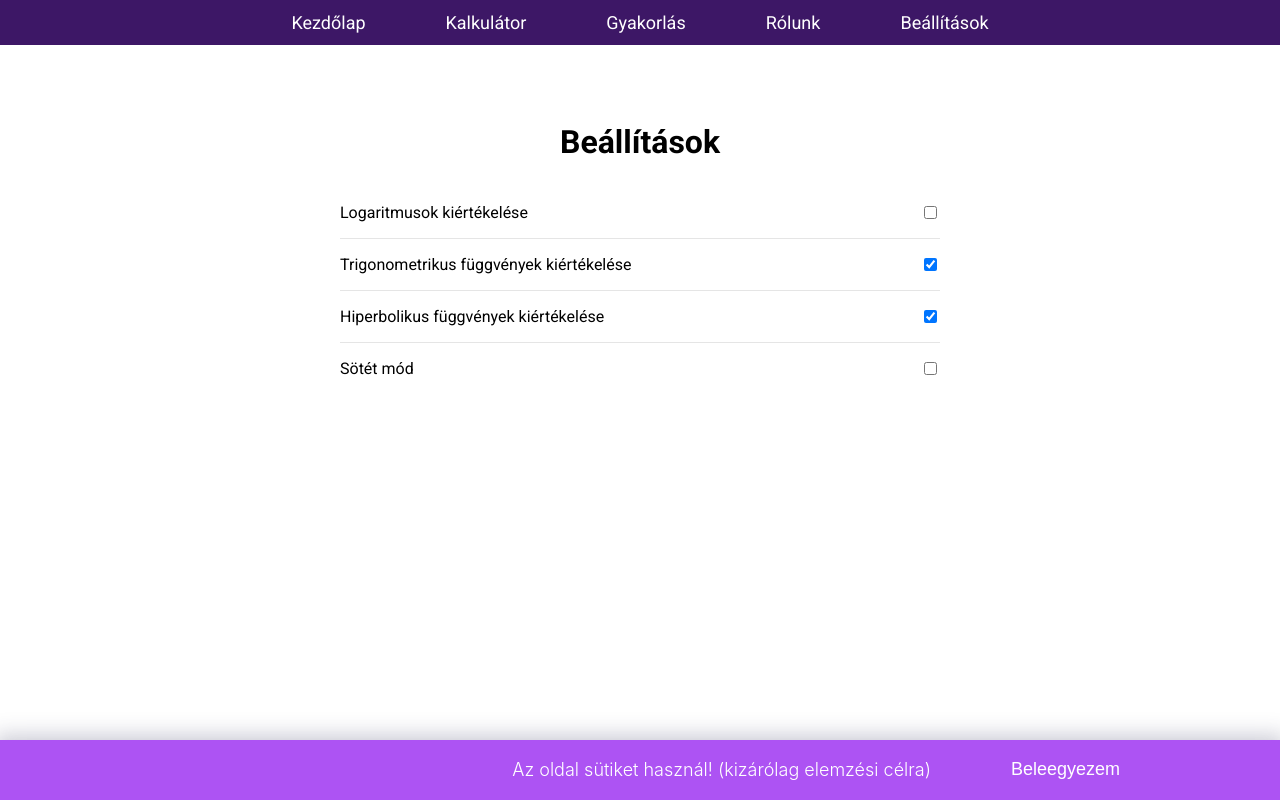
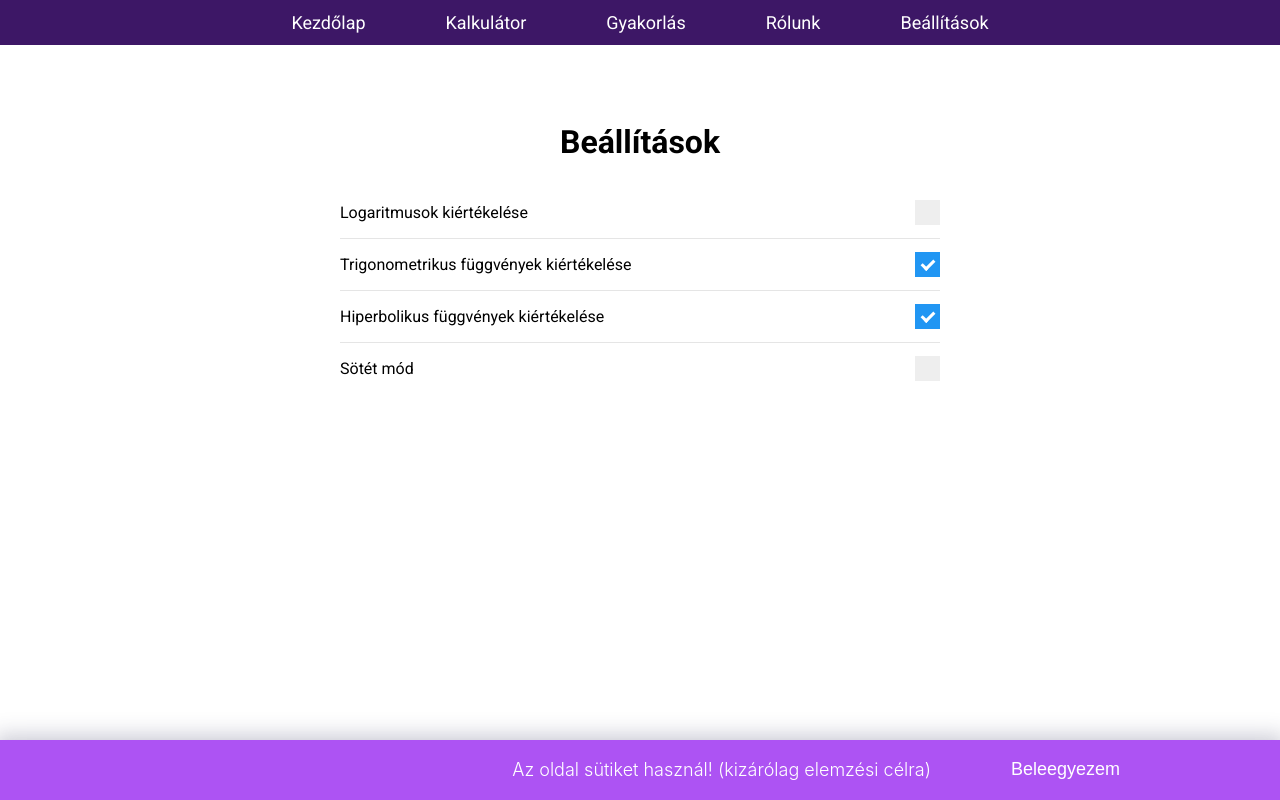
Before and after one commit to lichterberci/DerivativeCalculatorFrontend, a Next.js app: page /settings in a window 1280 px wide. Built offline with nearby package versions, Linux system fonts and the light colour scheme.

Commit message:
pipa and clear

```diff
--- a/pages/calculator.tsx
+++ b/pages/calculator.tsx
@@ -106,6 +106,8 @@ export default function CalculatorPage (): JSX.Element {
                             <span className={styles.derivative}> Deriváld le!</span>
                         </h1>
                         <span className={styles.inputHolder}>
+
+                            <div style={{display:"flex", flexDirection:"row", gap:"1rem", alignItems:"center"}}>
                                 <input
                                     className={styles.input}
                                     type="text"
@@ -126,6 +128,9 @@ export default function CalculatorPage (): JSX.Element {
                                     }}
                                     tabIndex={1}
                                 />
+                                <Image  onClick={() => setInputText("")} className={ GetPreferences("UIPreferences")?.darkMode == true ? styles.darkClear : styles.clear } src="/images/x-white.webp" alt="x" width={20} height={20} />
+                            </div>
+
 
                             <button
                                 className={styles.button}
--- a/pages/settings.tsx
+++ b/pages/settings.tsx
@@ -98,51 +98,62 @@ export default function Settings (): JSX.Element {
                             <p className={styles.inputTitle}>
                                 Logaritmusok kiértékelése
                             </p>
+
+                            <label className={styles.container}>
                                 <input
-                                className={styles.input}
                                     type="checkbox"
-                                name="logarithm"
                                     checked={simplificationPreferences?.shouldEvalLogarithm}
                                     onChange={e => UpdateSimplificationPreferences("shouldEvalLogarithm", e.target.checked)}
+                                    name="logarithm"
                                 />
+                                <span className={styles.checkmark}></span>
+                            </label>
+
                         </div>
                         <div className={styles.inputHolder}>
                             <p>
                                 Trigonometrikus függvények kiértékelése
                             </p>
+                            <label className={styles.container}>
                                 <input
-                                className={styles.input}
                                     type="checkbox"
-                                name="trig"
                                     checked={simplificationPreferences?.shouldEvalTrig}
                                     onChange={e => UpdateSimplificationPreferences("shouldEvalTrig", e.target.checked)}
+                                    name="trig"
                                 />
+                                <span className={styles.checkmark}></span>
+                            </label>
                         </div>
                         <div className={styles.inputHolder}>
                             <p>
                                 Hiperbolikus függvények kiértékelése
                             </p>
+
+                            <label className={styles.container}>
                                 <input
-                                className={styles.input}
                                     type="checkbox"
-                                name="hyp"
                                     checked={simplificationPreferences?.shouldEvalHyp}
                                     onChange={e => UpdateSimplificationPreferences("shouldEvalHyp", e.target.checked)}
+                                    name="hyp"
                                 />
+                                <span className={styles.checkmark}></span>
+                            </label>
                         </div>
 
                         <div className={styles.inputHolder}>
                             <p>
                                 Sötét mód
                             </p>
+
+                            <label className={styles.container}>
                                 <input
-                                className={styles.input}
                                     type="checkbox"
-                                name="darkmode"
                                     checked={UIPreferences?.darkMode}
                                     onChange={e => UpdateUserInterfacePreferences("darkMode", e.target.checked)}
+                                    name="darkmode"
                                 />
-
+                                <span className={styles.checkmark}></span>
+                            </label>
                         </div>
                     </div>
                 </div>
--- a/styles/calculator.module.css
+++ b/styles/calculator.module.css
@@ -34,8 +34,8 @@
     display:flex;
     flex-direction: row;
     justify-content:center;
-    width:80%;
-    max-width:600px;
+    width:100%;
+    max-width:700px;
     margin: 0 auto;
 }
 
@@ -74,9 +74,11 @@
     border: none;
     border-bottom: 1px solid var(--text-color);
     background-color: transparent;
-    width: min(70%, 30rem);
+    width: 100%;
     color: var(--text-color);
+    font-size: 1rem;
 }
+
 
 .input::placeholder {
     color: var(--text-color);
@@ -130,10 +132,34 @@
     /* overflow-x: auto; */
 }
 
+.darkClear{
+    filter:invert();
+    cursor: pointer;
+    transition: 0.2s;
+}
+
+
+.clear{
+    cursor: pointer;
+    transition: 0.2s;
+}
+
+.clear:hover, .darkClear:hover{
+    transform: scale(1.4);
+    transition: 0.2s;
+}
+
 @media screen and (max-width: 800px){
 
     .inputHolder{
-        width: 80vw;
+        width: 90vw;
+        flex-direction: column;
+        justify-content: center;
+        align-items: center;
+    }
+
+    .input {
+        width: 100%;
     }
 
     .title{
@@ -141,7 +167,8 @@
     }
 
     .button{
-
+        margin-left: 0;
+        margin-top: 2rem;
         padding:8px 12px;
     }
 }
--- a/styles/settings.module.css
+++ b/styles/settings.module.css
@@ -1,6 +1,10 @@
 .section{
     padding-top:6rem;
     padding-bottom:6rem;
+}
+
+.input{
+    background-color: red;
 }
 
 .myContainer{
@@ -34,7 +38,8 @@
     display:flex;
     flex-direction: row;
     justify-content: space-between;
-    border-bottom:1px solid rgb(229, 229, 229)
+    border-bottom:1px solid rgb(229, 229, 229);
+    align-items: center;
 }
 
 .inputHolder:last-child{
@@ -47,6 +52,61 @@
 
 
 
+.container {
+   position: relative;
+   transform: translate(-25px,-13px);
+}
+
+  /* Hide the browser's default checkbox */
+.container input {
+    display: none;
+}
+
+/* Create a custom checkbox */
+.checkmark {
+    position: absolute;
+    height: 25px;
+    width: 25px;
+    background-color: #eee;
+}
+
+/* On mouse-over, add a grey background color */
+.container:hover input ~ .checkmark {
+    background-color: #ccc;
+}
+
+/* When the checkbox is checked, add a blue background */
+.container input:checked ~ .checkmark {
+    background-color: #2196F3;
+}
+
+/* Create the checkmark/indicator (hidden when not checked) */
+.checkmark:after {
+    content: "";
+    position: absolute;
+    display: none;
+}
+
+/* Show the checkmark when checked */
+.container input:checked ~ .checkmark:after {
+    display: block;
+}
+
+/* Style the checkmark/indicator */
+.container .checkmark:after {
+    left: 9px;
+    top: 5px;
+    width: 5px;
+    height: 10px;
+    border: solid white;
+    border-width: 0 3px 3px 0;
+    -webkit-transform: rotate(45deg);
+    -ms-transform: rotate(45deg);
+    transform: rotate(45deg);
+}
+
+
+
 @media screen and (max-width: 800px){
 
     .myContainer{
```
Lines whose indentation alone changed are shown as unchanged.
